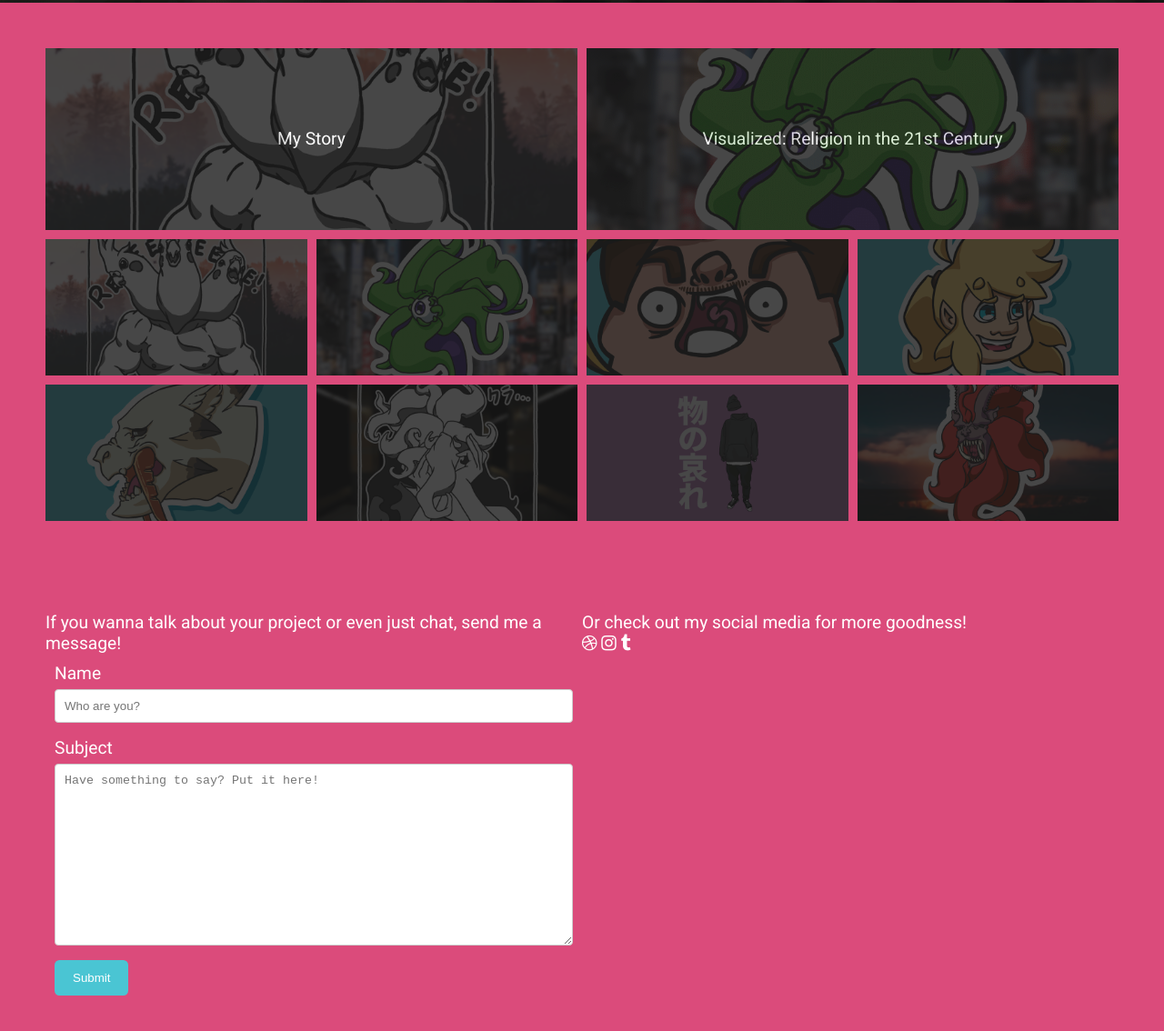
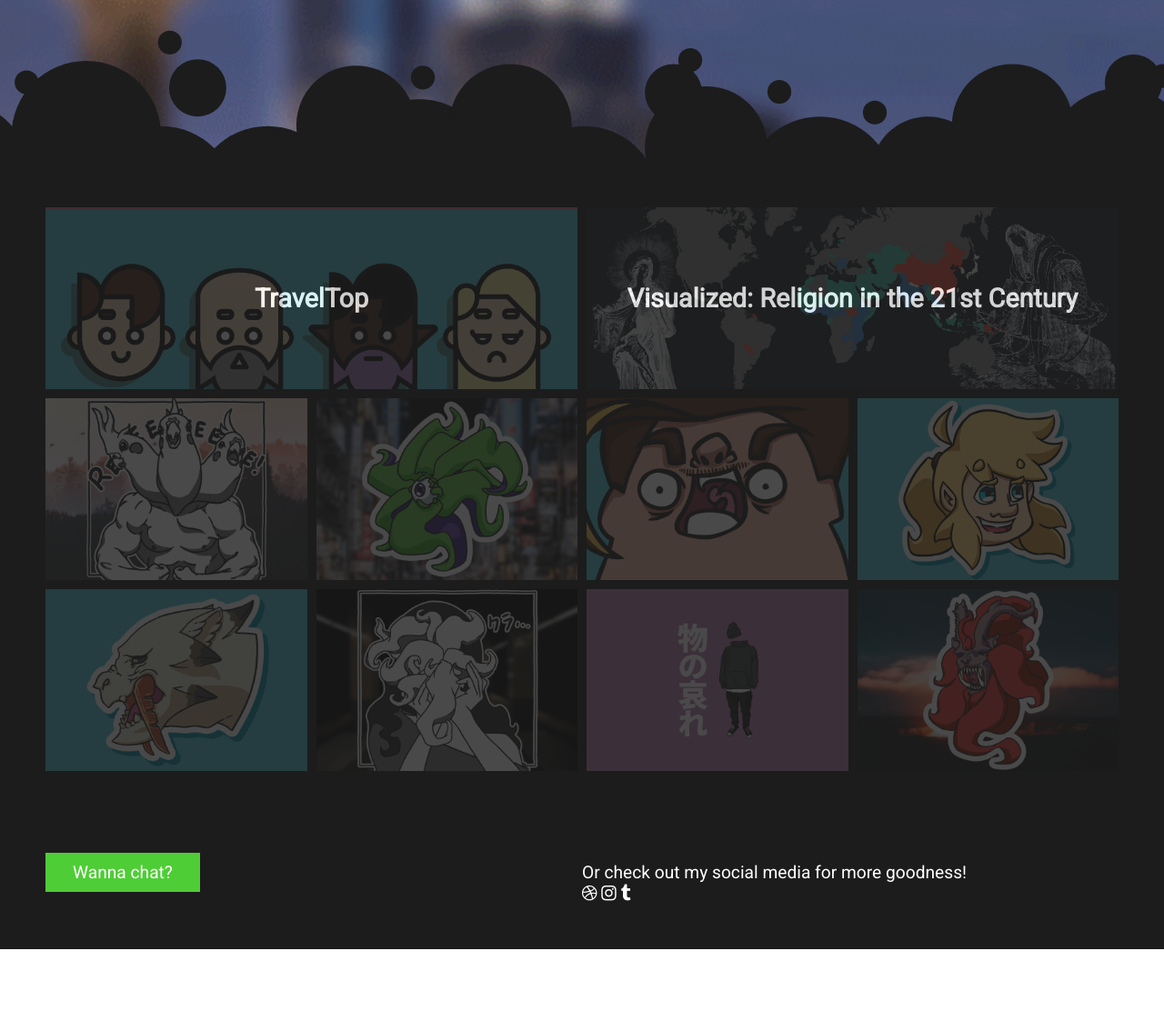
Before and after one commit to TheSaltBoy/Portfolio, a plain HTML site: page index.html in a window 1280 px wide. Shown: the part 628-1762 px from the top of the page at 91% size. After the commit the page ends 1672 px from the top, so only its background shows below. Drawn offline with Linux system fonts and the light colour scheme.

Commit message:
More changes
Added links to images and added a transitional texture between about and the projects. Removed email form and replaced it with a button.

```diff
--- a/css/index.css
+++ b/css/index.css
@@ -7,8 +7,9 @@ body {
     font-family: 'Roboto', sans-serif;
     color: white;
 	background-image: url(images/bg2.png);
-    background-position: top;
-    background-size: contain;
+    background-position: center;
+    background-size: cover;
+	background-repeat: no-repeat;
 	font-size: 1.2em;
 }
 
@@ -55,7 +56,7 @@ div#container {
 .projects {
     display: grid;
     grid-template-columns: 1fr 1fr 1fr 1fr;
-	grid-template-rows: 150px 150px;
+	grid-template-rows: 200px 200px;
 	grid-row-gap: 10px;
 	grid-column-gap: 10px;
 }
@@ -80,16 +81,25 @@ li {
 }
 
 .portfolio, .contact {
-    background-color: db4b7b;
+    background-color: 1c1c1c;
+}
+
+.bubbles {
+	height: 175px;
+	margin-left: -100px;
+	margin-right: -100px;
+	background-image: url(images/bubs.svg);
+	background-position: bottom;
+	background-size: cover;
 }
 
 .banner-left {
-	background-image: url(images/projects/Cockatiels.png);
+	background-image: url(images/projects/traveltop.png);
 	background-position: center;
 	background-size: cover;
 }
 .banner-right {
-	background-image: url(images/projects/Alien_city.png);
+	background-image: url(images/projects/religions.png);
 	background-position: center;
 	background-size: cover;
 }
@@ -129,7 +139,7 @@ li {
 	background-size: cover;
 }
 .projecth {
-	background-image: url(images/projects/teostra.png);
+	background-image: url(images/projects/Teostra.png);
 	background-position: center;
 	background-size: cover;
 }
@@ -148,7 +158,7 @@ li {
   width: 100%;
   opacity: 0.8;
   transition: .5s ease;
-  background-color: 1a1a1a;
+  background-color: 1c1c1c;
 }
 
 .round:hover .overlay {
@@ -159,32 +169,25 @@ li {
 	line-height: 200px;
 	padding: 10px;
 	text-align: center;
-	vertical-align: middle;
 }
 
-input[type=text], select, textarea {
-    width: 100%;
-    padding: 10px;
-    border: 1px solid #ccc;
-    border-radius: 4px;
-    box-sizing: border-box;
-    margin-top: 6px;
-    margin-bottom: 16px;
-    resize: vertical;
+.button {
+	background-color: 4fcd36;
+	padding: 10px 30px;
+	text-decoration: none;
+	cursor: pointer;
 }
 
-input[type=submit] {
-    background-color: #4ac5d3;
-    color: white;;
-    padding: 12px 20px;
-    border: none;
-    border-radius: .4em;
+fa:hover {
+	color: 4fcd36;
 }
 
-input[type=submit]:hover {
-    background-color: #45a049;
+<<<<<<< HEAD
+.cooltext {
+	color: 4fcd36;
 }
-
+=======
 .email-form {
     padding: 10px;
 }
+>>>>>>> fcfcd824c1c7124c036798f775ebac9f364b3458
--- a/index.html
+++ b/index.html
@@ -24,77 +24,67 @@
             </div>
             <img class="logo" src="css/images/logo.png" height="100%"></img>
         </div>
-
+        <div class="bubbles"></div>
         <div class="portfolio" id="portfolio">
 			<div class="banner">
-				<div class="banner-left round pad">
+
+				<a href="https://www.instagram.com/p/BiABx2LBCJB/?taken-by=thesaltboy" target="_blank" class="banner-left round pad">
 				<div class="overlay">
-						<div class="text">My Story</div>
+						<div class="text"><h2>TravelTop</div>
 					</div>
-				</div>
-				<div class="banner-right round pad">
+				</a>
+
+				<a href="https://www.instagram.com/p/BiAAyeHBj11/?taken-by=thesaltboy" target="_blank" class="banner-right round pad">
 				<div class="overlay">
-						<div class="text">Visualized: Religion in the 21st Century</div>
+					<div class="text"><h2>Visualized: Religion in the 21st Century</h2></div>
 					</div>
-				</div>
+				</a>
 			</div>
 			<div class="projects">
-				<div class="projecta round">
-					<div class="overlay">
-					</div>
-				</div>
-				<div class="projectb round">
-				<div class="overlay">
-					</div>
-				</div>
-				<div class="projectc round">
-				<div class="overlay">
-					</div>
-				</div>
-				<div class="projectd round">
-				<div class="overlay">
-					</div>
-				</div>
-				<div class="projecte round">
-				<div class="overlay">
-					</div>
-				</div>
-				<div class="projectf round">
-				<div class="overlay">
-					</div>
-				</div>
-				<div class="projectg round">
-				<div class="overlay">
-					</div>
-				</div>
-				<div class="projecth round">
-				<div class="overlay">
-					</div>
-				</div>
+				<a href="https://dribbble.com/shots/4338068-Fighting-Cockatiels" target="_blank" class="projecta round">
+					<div class="overlay"></div>
+				</a>
+
+				<a href="https://dribbble.com/shots/4334750-Tentacle-Alien" target="_blank" class="projectb round">
+					<div class="overlay"></div>
+				</a>
+
+				<a href="https://dribbble.com/shots/4513799-Grump-Arin" target="_blank" class="projectc round">
+					<div class="overlay"></div>
+				</a>
+
+				<a href="https://dribbble.com/shots/4325525-Link-Breath-of-the-Wild-Illustration" target="_blank" class="projectd round">
+					<div class="overlay"></div>
+				</a>
+
+				<a href="https://dribbble.com/shots/4328005-Barioth-Monster-Hunter" target="_blank" class="projecte round">
+					<div class="overlay"></div>
+				</a>
+
+				<a href="https://dribbble.com/shots/4335185-Doushio" target="_blank" class="projectf round">
+					<div class="overlay"></div>
+				</a>
+
+				<a href="https://dribbble.com/shots/4513806-Streetwear-Series" target="_blank" class="projectg round">
+					<div class="overlay"></div>
+				</a>
+
+				<a href="https://dribbble.com/shots/4338122-Fiery-Teostra" target="_blank" class="projecth round">
+					<div class="overlay"></div>
+				</a>
 			</div>
         </div>
 
         <div class="contact" id="contact">
 			<div class="mail">
-				<p>If you wanna talk about your project or even just chat, send me a message!</p>
-				<div class="email-form">
-					<form action="action_page.php">
-						<label for="fname">Name</label>
-						<input type="text" id="fname" name="firstname" placeholder="Who are you?">
-
-						<label for="subject">Subject</label>
-						<textarea id="subject" name="subject" placeholder="Have something to say? Put it here!" style="height:200px"></textarea>
-
-						<input type="submit" value="Submit">
-					</form>
-				</div>
+				<a class="button" href="mailto:glenbnelsoniii@gmail.com?subject=What's up?">Wanna chat?</a>
 			</div>
 			<div class="social">
-				<p>Or check out my social media for more goodness!</p>
+				<p>Or check out my <span class="cooltext">social media</span> for more goodness!</p>
 				<ul>
-					<li><a href="https://dribbble.com/TheSaltBoy" class="fa fa-dribbble"></a></li>
-					<li><a href="https://www.instagram.com/thesaltboy/" class="fa fa-instagram"></a>
-					<li><a href="https://thesaltboy.tumblr.com/" class="fa fa-tumblr"></a></li>
+					<li><a href="https://dribbble.com/TheSaltBoy" target="_blank" class="fa fa-dribbble"></a></li>
+					<li><a href="https://www.instagram.com/thesaltboy/" target="_blank" class="fa fa-instagram"></a>
+					<li><a href="https://thesaltboy.tumblr.com/" target="_blank" class="fa fa-tumblr"></a></li>
 				</ul>
 			</div>
 
```
Also changed, not shown: css/images/bubs.svg (added), css/images/projects/religions.png (added), css/images/projects/traveltop.png (added), css/images/triangles.svg (added).
